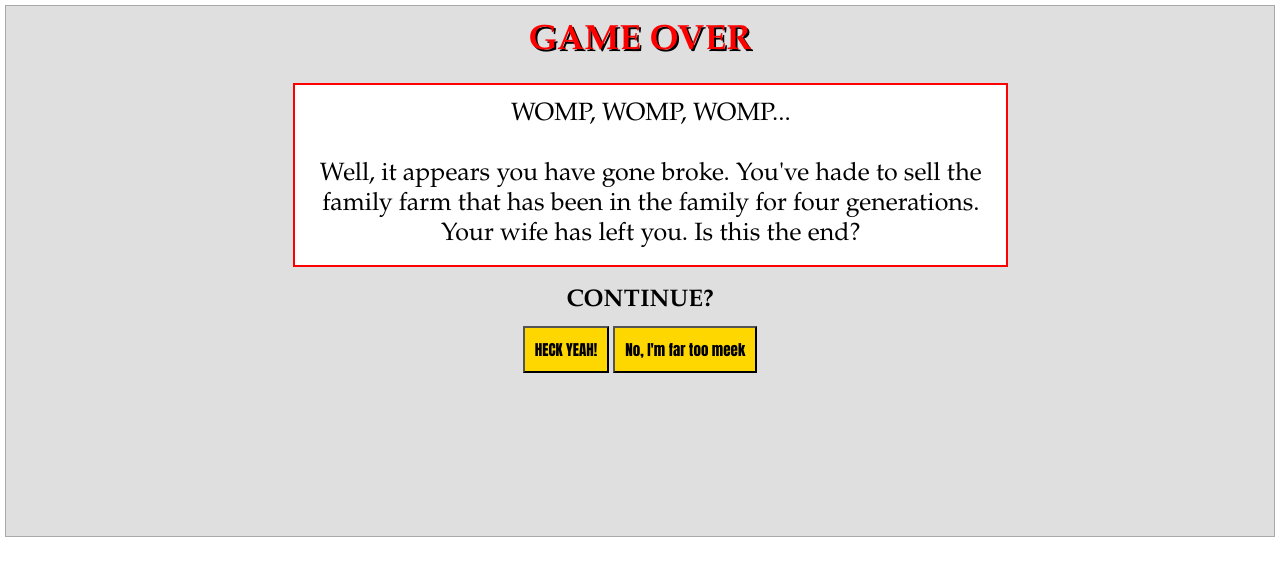
After one commit to JonathanMEnriquez/Ninja_Gold_Part_Deux, a Django app: page /gameover in a window 1280 px wide. The commit adds this page. Shown: the top 576 px of the page. Run offline with Django 3.2, Linux system fonts and the light colour scheme.

Commit message:
second commit. added a gameover page with a continue option

```diff
--- a/main/apps/ninja_gold/static/ninja_gold/css/ninja.css
+++ b/main/apps/ninja_gold/static/ninja_gold/css/ninja.css
@@ -82,3 +82,43 @@
 .red{
     color: red;
 }
+
+/* gameover */
+
+#wrap_over{
+    background-color: rgba(197, 197, 197, 0.555);
+    border: 1px solid darkgray;
+    margin: 5px;
+    padding: 15px;
+    min-height: 500px;
+    text-align: center;
+}
+
+#wrap_over h1{
+    color: red;
+    text-shadow: 2px 2px black;
+    font-size: 35px;
+}
+
+#end{
+    margin: 20px;
+    background-color: white;
+    width: 55%;
+    border: 2px solid red;
+    margin-left: 22%;
+    padding: 15px;
+    font-size: 25px;
+}
+
+#wrap_over h2{
+    color: black;
+    font-weight: bold;
+    margin: 10px;
+}
+
+.gameover_button{
+    padding: 10px;
+    font-size: 15px;
+    font-family: Impact, Haettenschweiler, 'Arial Narrow Bold', sans-serif;
+    background-color: gold;
+}
--- /dev/null
+++ b/main/apps/ninja_gold/templates/ninja_gold/gameover.html
@@ -0,0 +1,24 @@
+<!DOCTYPE html>
+<html lang="en">
+<head>
+    <meta charset="UTF-8">
+    <meta name="viewport" content="width=device-width, initial-scale=1.0">
+    <meta http-equiv="X-UA-Compatible" content="ie=edge">
+    <title>The end?</title>
+    {% load static %}
+    <link rel="stylesheet" href="{% static 'ninja_gold/css/ninja.css' %}">
+</head>
+<body>
+    <div id="wrap_over">
+        <h1>GAME OVER</h1>
+        <div id="end">
+            <p>WOMP, WOMP, WOMP...</p><br>
+            <p>Well, it appears you have gone broke. You've hade to sell the family farm that has been in the family for four generations. Your wife has left you. Is this the end?</p>
+        </div>
+        <h2>CONTINUE?</h2>
+        <a href="/"><button class="gameover_button">HECK YEAH!</button></a>
+        <a href="/no"><button class="gameover_button">No, I'm far too meek</button></a>
+        </form>
+    </div>
+</body>
+</html>
--- a/main/apps/ninja_gold/urls.py
+++ b/main/apps/ninja_gold/urls.py
@@ -7,4 +7,6 @@ urlpatterns = [
     url(r'^cave$', views.cave),
     url(r'^house$', views.house),
     url(r'^casino$', views.casino),
+    url(r'^gameover$', views.gameover),
+    url(r'^no$', views.no),
 ]
--- a/main/apps/ninja_gold/views.py
+++ b/main/apps/ninja_gold/views.py
@@ -14,6 +14,8 @@ def index(request):
         request.session['activities']
     except:
         request.session['activities'] = []
+    if request.session['gold'] < 0:
+        return redirect('/gameover')
     return render(request, 'ninja_gold/index.html')
 
 def farm(request):
@@ -71,7 +73,7 @@ def casino(request):
             action_dict['color'] = 'green'
         elif earnings < 0:
             earnings *= -1
-            statement = 'What would your mother say if she found out you lost {} gold gambling your hard-earned money away?'.format(earnings)
+            statement = 'What would your mother say if she found out you lost {} of your hard-earned gold on gambling?'.format(earnings)
             action_dict['color'] = 'red'
         else:
             statement = 'Well...that was some wasted time. You won nothing at the casino. At least you did not lose, amirite?'
@@ -82,3 +84,11 @@ def casino(request):
         return redirect('/')
     else:
         return redirect('/')
+
+def gameover(request):
+    request.session['gold'] = 0
+    request.session['activities'] = []
+    return render(request, 'ninja_gold/gameover.html')
+
+def no(request):
+    return HttpResponse('Wow. I did not take you for a quitter. Your mother and I are really disappointed...')
```
Also changed, not shown: main/db.sqlite3, 2 other files.
